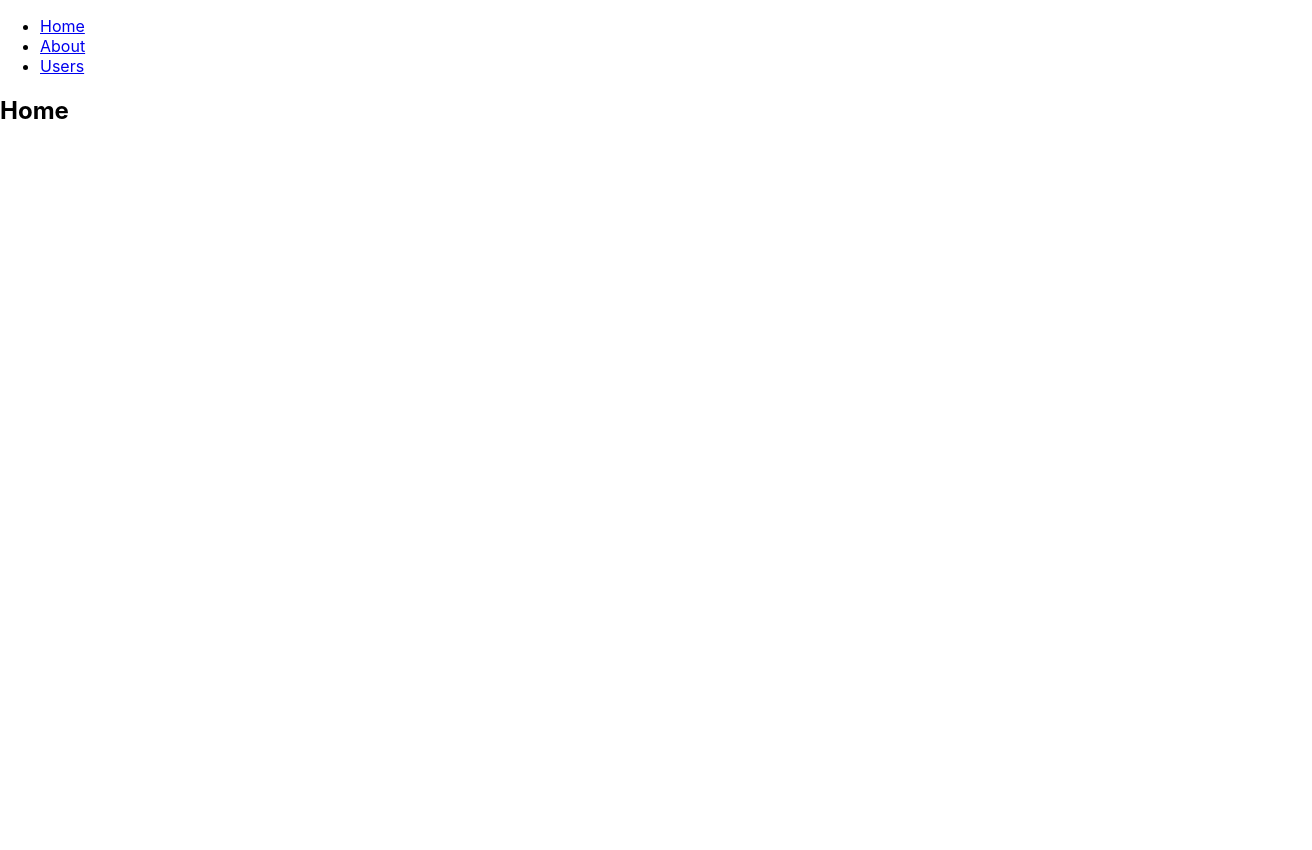
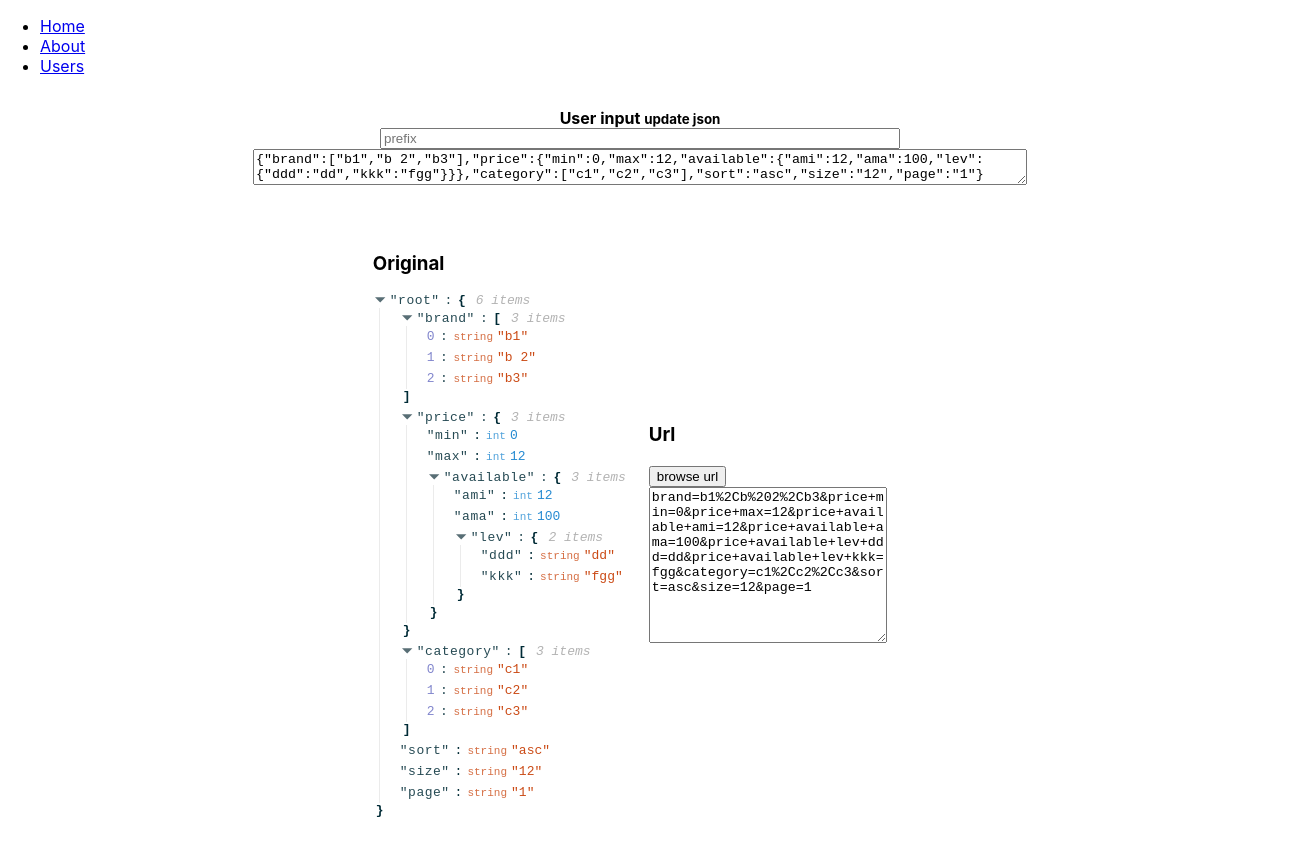
Before and after one commit to indrajithc/object-url-parser, a React (Create React App) app: page / in a window 1280 px wide. Shown: the whole page, 1312 px wide, since content can reach past the window. Before the commit the page ends 800 px from the top, so only its background shows below. Built offline with nearby package versions, Linux system fonts and the light colour scheme.

Commit message:
home page updated

```diff
--- a/src/pages/Home.jsx
+++ b/src/pages/Home.jsx
@@ -9,12 +9,128 @@
  *
  * @author Indrajith C
  */
-import React from "react";
+import React, { useEffect, useState } from "react";
+import ReactJson from "react-json-view";
 import useUrlParser from "../hooks/useUrlParser";
 
 export default () => {
   const urlParser = useUrlParser();
 
-  console.log(urlParser);
-  return <h2>Home</h2>;
+  const [userJson, setUserJson] = useState("");
+  const [prefixText, setPrefixText] = useState("");
+  const [originalObject, setOriginalObject] = useState({});
+  const [encodedUrl, setEncodedUrl] = useState("");
+
+  useEffect(() => {
+    const myObject = {
+      brand: ["b1", "b 2", "b3"],
+      price: {
+        min: 0,
+        max: 12,
+        available: {
+          ami: 12,
+          ama: 100,
+          lev: {
+            ddd: "dd",
+            kkk: "fgg",
+          },
+        },
+      },
+      category: ["c1", "c2", "c3"],
+      sort: "asc",
+      size: "12",
+      page: "1",
+    };
+    setOriginalObject(myObject);
+    setUserJson(JSON.stringify(myObject));
+  }, []);
+
+  useEffect(() => {
+    const urlIn = urlParser.urlConstructor(originalObject, prefixText);
+    setEncodedUrl(urlIn);
+  }, [originalObject, prefixText]);
+
+  const prefixChange = (event) => {
+    setPrefixText(`${event?.target?.value}`.replace(" ", "_"));
+  };
+
+  const setNewObject = (event) => {
+    if (event && event.target) {
+      const { value } = event.target;
+      try {
+        const isObj = JSON.parse(value);
+        setOriginalObject(isObj);
+      } catch (error) {}
+      setUserJson(value);
+    }
+  };
+
+  const browseUrl = () => {
+    urlParser.push({
+      pathname: "/about",
+      query: originalObject,
+    });
+  };
+
+  return (
+    <div
+      style={{
+        display: "flex",
+        justifyContent: "center",
+        alignItems: "center",
+        flexDirection: "column",
+      }}
+    >
+      <div
+        style={{
+          width: "100%",
+          padding: "1rem 2rem",
+          display: "flex",
+          flexDirection: "column",
+        }}
+      >
+        <h4 style={{ margin: "auto" }}>
+          User input <small>update json </small>
+        </h4>
+        <input
+          type="text"
+          value={prefixText}
+          onChange={prefixChange}
+          style={{
+            width: "40%",
+            margin: "auto",
+          }}
+          placeholder="prefix"
+        />
+        <textarea
+          rows="2"
+          style={{ width: "60%", margin: "auto" }}
+          value={userJson}
+          onChange={setNewObject}
+        ></textarea>
+      </div>
+      <div
+        style={{
+          display: "flex",
+          justifyContent: "center",
+          alignItems: "center",
+          // flexDirection: "column",
+        }}
+      >
+        <div style={{ margin: `2rem 0` }}>
+          <h3>Original</h3>
+          <ReactJson src={originalObject} />
+        </div>
+        <div style={{ margin: `1rem 0` }}>
+          <h3>Url</h3>
+          <button onClick={browseUrl}> browse url</button>
+          <textarea
+            rows="10"
+            style={{ width: "90%", height: "50%" }}
+            value={encodedUrl}
+          ></textarea>
+        </div>
+      </div>
+    </div>
+  );
 };
```
